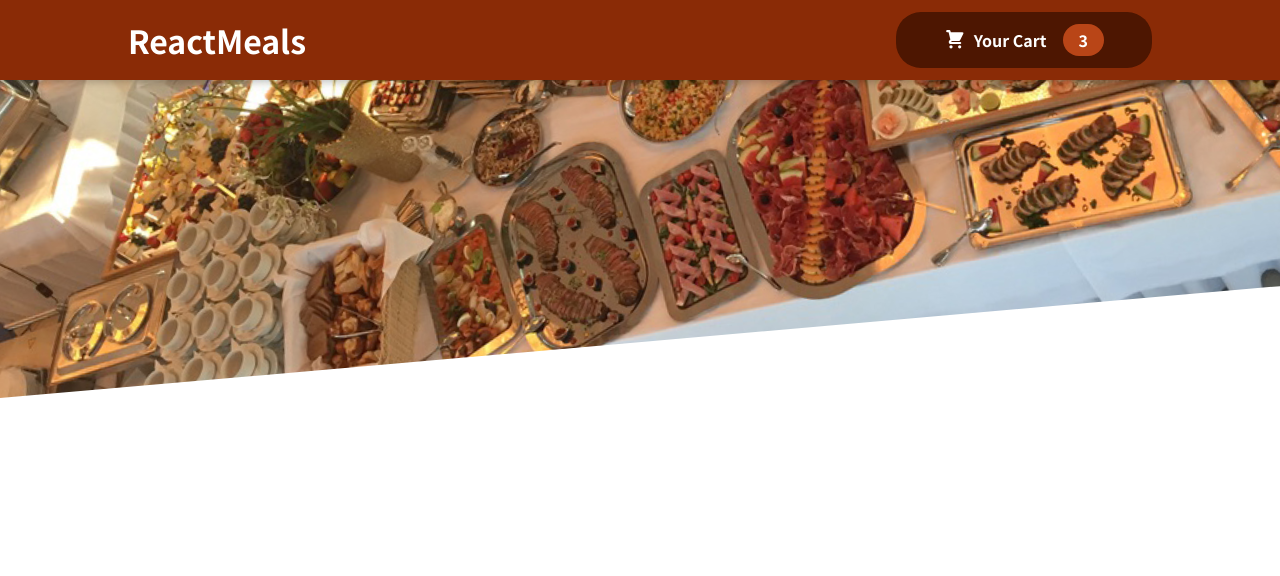
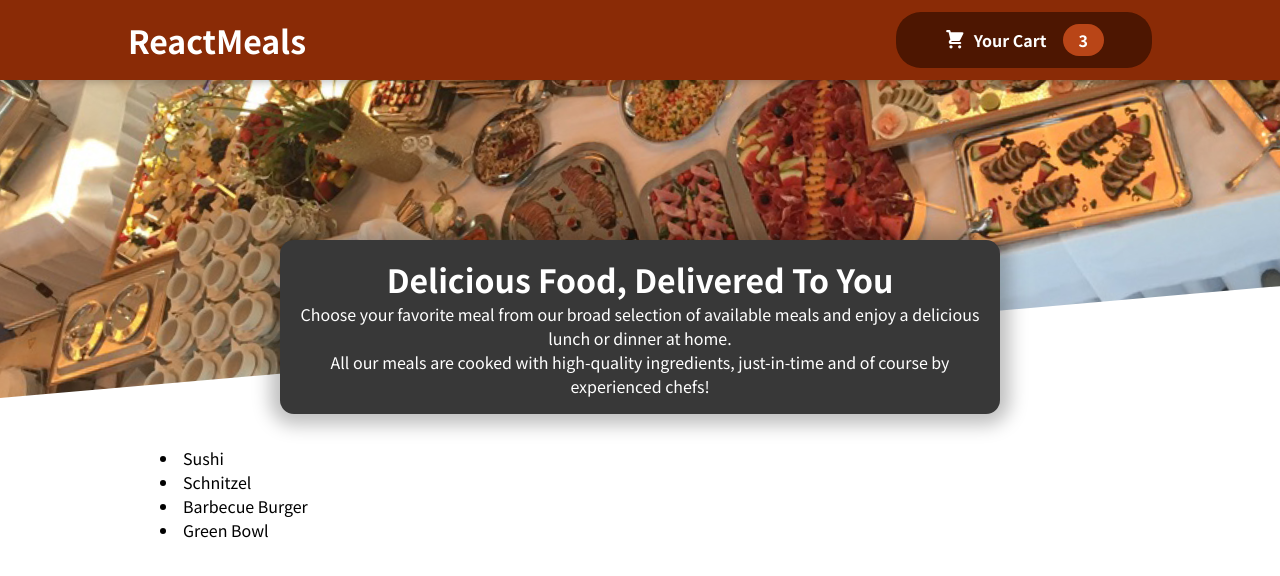
Before and after one commit to roshinys/reactfoodapp, a React (Create React App) app: page / in a window 1280 px wide. Shown: the top 576 px of the page. Built offline with nearby package versions, Linux system fonts and the light colour scheme.

Commit message:
added meals components

```diff
--- a/src/App.js
+++ b/src/App.js
@@ -1,10 +1,12 @@
 import React, { Fragment } from "react";
 import Header from "./Layout/Header";
+import Meals from "./Meals/Meals";
 
 function App() {
   return (
     <Fragment>
       <Header></Header>
+      <Meals></Meals>
     </Fragment>
   );
 }
--- /dev/null
+++ b/src/Meals/AvailableMeals.js
@@ -0,0 +1,36 @@
+import React from "react";
+import classes from "./AvailableMeals.module.css";
+
+const DUMMY_MEALS = [
+  {
+    id: "m1",
+    name: "Sushi",
+    description: "Finest fish and veggies",
+    price: 22.99,
+  },
+  {
+    id: "m2",
+    name: "Schnitzel",
+    description: "A german specialty!",
+    price: 16.5,
+  },
+  {
+    id: "m3",
+    name: "Barbecue Burger",
+    description: "American, raw, meaty",
+    price: 12.99,
+  },
+  {
+    id: "m4",
+    name: "Green Bowl",
+    description: "Healthy...and green...",
+    price: 18.99,
+  },
+];
+
+function AvailableMeals() {
+  const mealsList = DUMMY_MEALS.map((meal) => <li>{meal.name}</li>);
+  return <section className={classes.meals}>{mealsList}</section>;
+}
+
+export default AvailableMeals;
--- /dev/null
+++ b/src/Meals/AvailableMeals.module.css
@@ -0,0 +1,24 @@
+.meals {
+  max-width: 60rem;
+  width: 90%;
+  margin: 2rem auto;
+  animation: meals-appear 1s ease-out forwards;
+}
+
+.meals ul {
+  list-style: none;
+  margin: 0;
+  padding: 0;
+}
+
+@keyframes meals-appear {
+  from {
+    opacity: 0;
+    transform: translateY(3rem);
+  }
+
+  to {
+    opacity: 1;
+    transform: translateY(0);
+  }
+}
--- /dev/null
+++ b/src/Meals/Meals.js
@@ -0,0 +1,14 @@
+import React, { Fragment } from "react";
+import AvailableMeals from "./AvailableMeals.js";
+import MealsSummary from "./MealsSummary.js";
+
+function Meals() {
+  return (
+    <Fragment>
+      <MealsSummary />
+      <AvailableMeals />
+    </Fragment>
+  );
+}
+
+export default Meals;
--- /dev/null
+++ b/src/Meals/MealsSummary.js
@@ -0,0 +1,20 @@
+import React from "react";
+import classes from "./MealsSummary.module.css";
+
+function MealsSummary() {
+  return (
+    <section className={classes.summary}>
+      <h2>Delicious Food, Delivered To You</h2>
+      <p>
+        Choose your favorite meal from our broad selection of available meals
+        and enjoy a delicious lunch or dinner at home.
+      </p>
+      <p>
+        All our meals are cooked with high-quality ingredients, just-in-time and
+        of course by experienced chefs!
+      </p>
+    </section>
+  );
+}
+
+export default MealsSummary;
--- /dev/null
+++ b/src/Meals/MealsSummary.module.css
@@ -0,0 +1,18 @@
+.summary {
+  text-align: center;
+  max-width: 45rem;
+  width: 90%;
+  margin: auto;
+  margin-top: -10rem;
+  position: relative;
+  background-color: #383838;
+  color: white;
+  border-radius: 14px;
+  padding: 1rem;
+  box-shadow: 0 1px 18px 10px rgba(0, 0, 0, 0.25);
+}
+
+.summary h2 {
+  font-size: 2rem;
+  margin-top: 0;
+}
```
